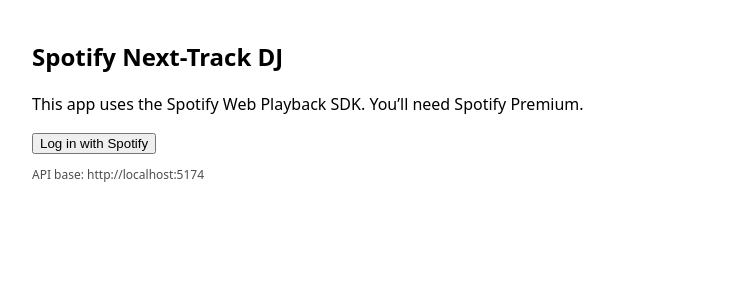
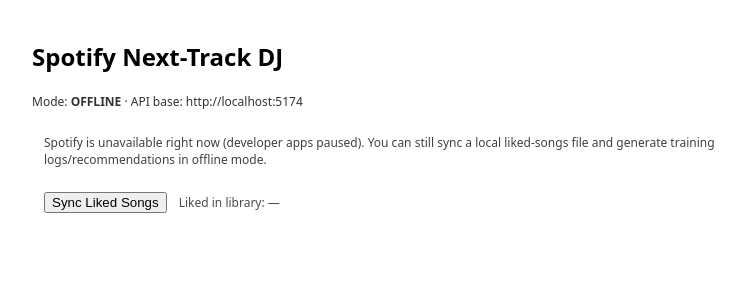
Before and after one commit to MelanDomi/Rel-Proximity, a React (Vite) app in the folder client/: page / in a window 1280 px wide. Shown: the top 300 px of the page, without its empty margins (248-993 px from the left). Built offline with nearby package versions, Linux system fonts and the light colour scheme; no server answers.

Commit message:
Update App.tsx

```diff
--- a/client/src/App.tsx
+++ b/client/src/App.tsx
@@ -28,16 +28,21 @@
   const API_BASE = import.meta.env.VITE_API_BASE || "http://localhost:5174";
   const OFFLINE = import.meta.env.VITE_OFFLINE_MODE === "true";
 
+  // 1) Check auth (only matters when not offline)
+  useEffect(() => {
+    if (OFFLINE) {
+      setAuthed(false);
+      return;
+    }
 
-  // 1) Check auth
-  useEffect(() => {
     authStatus()
       .then((s) => setAuthed(s.authed))
       .catch(() => setAuthed(false));
-  }, []);
+  }, [OFFLINE]);
 
-  // 2) When authed, create Spotify Web Playback SDK player
+  // 2) Create Spotify Web Playback SDK player (only when authed AND not offline)
   useEffect(() => {
+    if (OFFLINE) return;
     if (!authed) return;
 
     let mounted = true;
@@ -48,7 +53,7 @@
         setDeviceId(id);
         tracker.setDeviceId(id);
 
-        // Transfer playback to this Web Playback SDK device (works when Spotify is available)
+        // Transfer playback to this Web Playback SDK device
         try {
           await fetch(`${API_BASE}/spotify/transfer`, {
             method: "POST",
@@ -57,7 +62,6 @@
             body: JSON.stringify({ device_id: id })
           });
         } catch (e) {
-          // In offline mode or if Spotify routes aren’t available yet, this can fail. That’s fine.
           console.warn("transfer playback failed:", e);
         }
       },
@@ -76,16 +80,22 @@
     return () => {
       mounted = false;
     };
-  }, [authed, tracker, API_BASE]);
+  }, [OFFLINE, authed, tracker, API_BASE]);
 
-  // 3) Load liked library count (works in offline mode too)
+  // 3) Load liked library count (offline OR online)
   useEffect(() => {
-    if (!authed) return;
-    libraryCount().then((c) => setLikedCount(c.liked_count)).catch(() => {});
-  }, [authed]);
+    // In online mode, only load after authed. In offline mode, load immediately.
+    if (!OFFLINE && !authed) return;
 
-  // 4) Auto-queue next track
+    libraryCount()
+      .then((c) => setLikedCount(c.liked_count))
+      .catch(() => {});
+  }, [OFFLINE, authed]);
+
+  // 4) Auto-queue next track (only online mode)
   useEffect(() => {
+    if (OFFLINE) return;
+
     const trackId = state?.track_window?.current_track?.id;
     if (!autoQueue || !trackId) return;
     if (!deviceId) return;
@@ -96,11 +106,12 @@
     queueNext(trackId, deviceId)
       .then((r) => console.log("Queued:", r.queued))
       .catch((e) => console.error("Queue failed:", e));
-  }, [state, autoQueue, deviceId, lastQueuedFor]);
+  }, [OFFLINE, state, autoQueue, deviceId, lastQueuedFor]);
 
   const paused = state?.paused ?? true;
 
-  if (!authed) {
+  // If not offline and not authed, show login screen
+  if (!OFFLINE && !authed) {
     return (
       <div style={{ maxWidth: 720, margin: "40px auto", fontFamily: "system-ui" }}>
         <h2>Spotify Next-Track DJ</h2>
@@ -114,10 +125,17 @@
     );
   }
 
+  // Main UI (offline or online)
   return (
     <div style={{ maxWidth: 720, margin: "40px auto", fontFamily: "system-ui" }}>
       <h2>Spotify Next-Track DJ</h2>
 
+      <div style={{ opacity: 0.8, marginBottom: 12, fontSize: 12 }}>
+        Mode: <b>{OFFLINE ? "OFFLINE" : "ONLINE"}</b> · API base: {API_BASE}
+      </div>
+
+      {!OFFLINE && (
+        <>
           <div style={{ opacity: 0.7, marginBottom: 12 }}>
             Device: {deviceId ?? "Connecting…"}
           </div>
@@ -143,6 +161,15 @@
           <div style={{ padding: 12, fontSize: 12, opacity: 0.7 }}>
             Tip: Start playback by choosing this device in Spotify’s “Connect to a device” menu, or hit play here if it’s active.
           </div>
+        </>
+      )}
+
+      {OFFLINE && (
+        <div style={{ padding: 12, fontSize: 12, opacity: 0.75 }}>
+          Spotify is unavailable right now (developer apps paused). You can still sync a local liked-songs file and
+          generate training logs/recommendations in offline mode.
+        </div>
+      )}
 
       <div style={{ padding: 12, display: "flex", gap: 12, alignItems: "center" }}>
         <button
@@ -162,6 +189,7 @@
           Liked in library: {likedCount ?? "—"}
         </div>
 
+        {!OFFLINE && (
           <label style={{ fontSize: 12, opacity: 0.8, marginLeft: "auto" }}>
             <input
               type="checkbox"
@@ -171,6 +199,7 @@
             />
             Auto-queue next
           </label>
+        )}
       </div>
     </div>
   );
```
Lines whose indentation alone changed are shown as unchanged.
